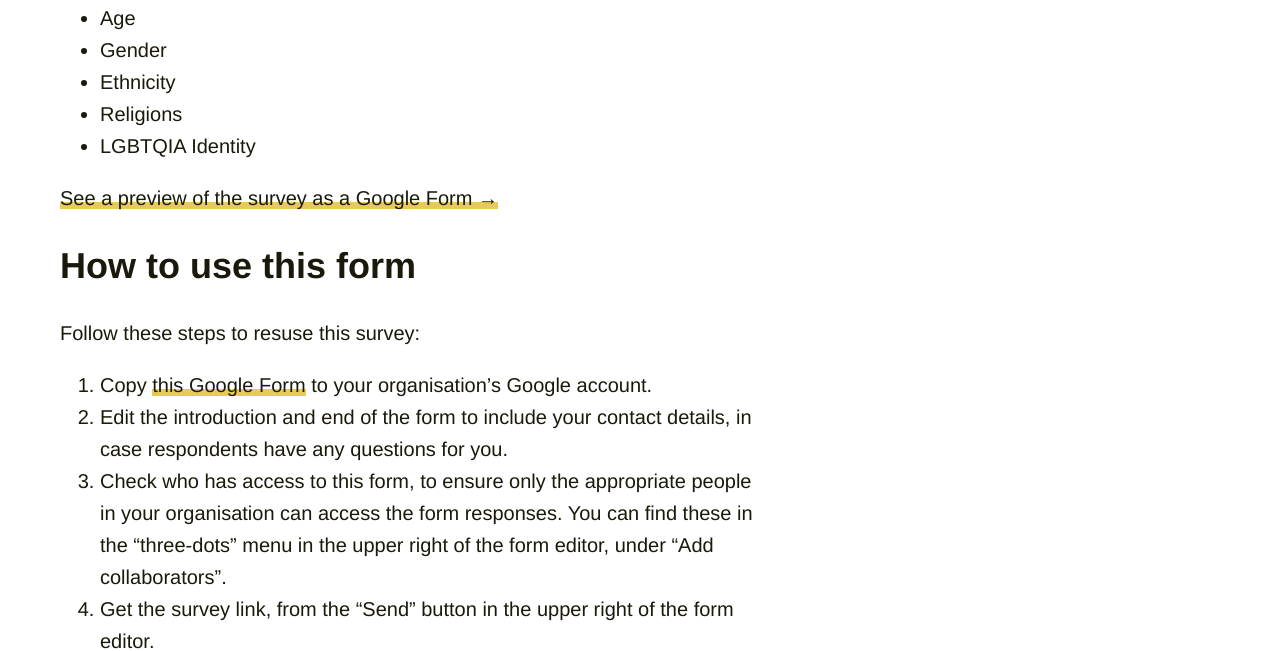
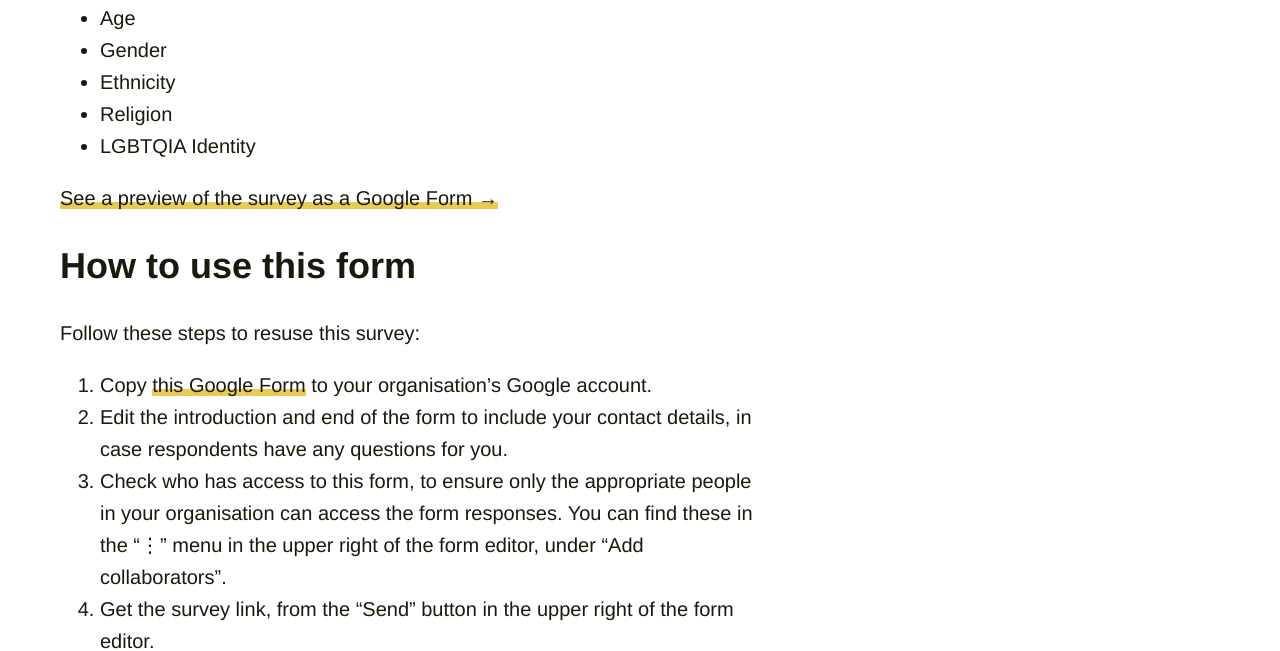
Before and after one commit to Doteveryone/diversity-tool-microsite, a Jekyll site: the page built from survey-your-organisation/index.md, in a window 1280 px wide. Shown: the part 401-1052 px from the top of the page. Built offline with Jekyll 4.4.1, drawn with Linux system fonts in a browser that asks for light colours.

Commit message:
Tweaking copy

```diff
--- a/survey-your-organisation/index.md
+++ b/survey-your-organisation/index.md
@@ -11,7 +11,7 @@ This survey asks your organisation members about:
 * Age
 * Gender
 * Ethnicity
-* Religions
+* Religion
 * LGBTQIA Identity
 
 [See a preview of the survey as a Google Form &rarr;](https://docs.google.com/forms/d/e/1FAIpQLSe3Uhu1Z8T1Lsav-SOWQNYwM5iPifHg5QICQwsDCTUTm9Wzqw/viewform?usp=sf_link)
@@ -21,7 +21,7 @@ This survey asks your organisation members about:
 Follow these steps to resuse this survey:
 1. Copy [this Google Form](https://docs.google.com/forms/d/1JEPy0MFVrmEHhBhudtI3dljqXRHoDK8MBnsX80o6gkI/copy) to your organisation's Google account.
 2. Edit the introduction and end of the form to include your contact details, in case respondents have any questions for you.
-3. Check who has access to this form, to ensure only the appropriate people in your organisation can access the form responses. You can find these in the "three-dots" menu in the upper right of the form editor, under "Add collaborators".
+3. Check who has access to this form, to ensure only the appropriate people in your organisation can access the form responses. You can find these in the "&#8942;" menu in the upper right of the form editor, under "Add collaborators".
 4. Get the survey link, from the "Send" button in the upper right of the form editor.
 5. Share the link with your organisation's members!
 
```
Also changed, not shown: index.md (+1 -0 lines).
